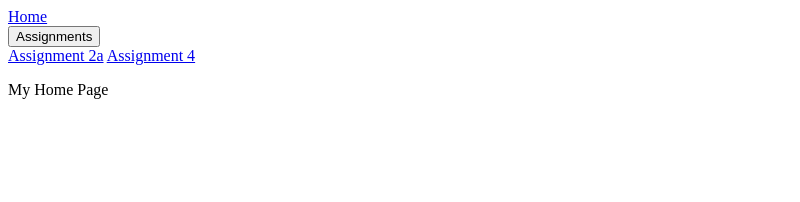
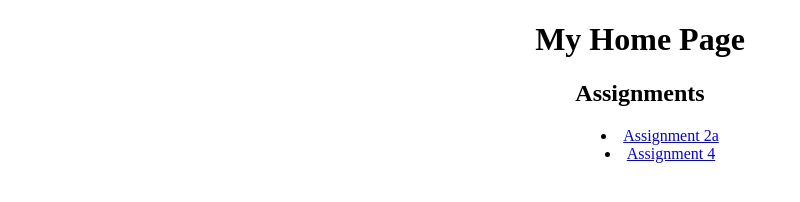
Before and after one commit to MitchW23/MitchW23.github.io, a plain HTML site: page index.html in a window 1280 px wide. Shown: the whole page, without its empty margins (0-800 px from the left). Drawn offline with Linux system fonts and the light colour scheme.

Commit message:
Add files via upload

```diff
--- a/index.html
+++ b/index.html
@@ -1,25 +1,24 @@
-
 <!DOCTYPE html>
 <html lang="en-US">
   <head>
     <meta charset="utf-8">
+    <link rel="stylesheet" href="style.css">
+    <Style>
+      p{ text-align:center; }
+      h1{ text-align: center;}
+      h2{ text-align: center;}
+    </Style>
     <title>My Home Page</title>
   </head>
-  <body>
-    <div class="navbar">
-      <a class="active" href="https://mitchw23.github.io/">Home</a>
-      <div class="dropdown">
-        <button class="dropbtn"> Assignments
-          <i class="fa fa-caret-down"></i>
-        </button>
-        <div class="dropdown-content">
-          <a href="https://mitchw23.github.io/Assignment2a.html"> Assignment 2a</a>
-          <a href="https://mitchw23.github.io/fancifymytext.html"> Assignment 4</a>
-        </div>
-      </div>
-    </div>
-    <div class="pageTitle">
-      <p> My Home Page </p>
-    </div>
-  </body>
+    <h1> My Home Page</h1>
+        <main>
+            <p>
+                <h2>Assignments</h2>
+                <ul>
+                    <li><a href="https://mitchw23.github.io/Assignment2a.html">Assignment 2a</a></li>
+                    <li><a href="https://mitchw23.github.io/fancifymytext.html">Assignment 4</a></li>
+                </ul>
+            </p>
+        </main>
+    </body>
 </html>
--- /dev/null
+++ b/style.css
@@ -0,0 +1,4 @@
+ul {
+    text-align: center;
+    list-style-position: inside;
+}
```
